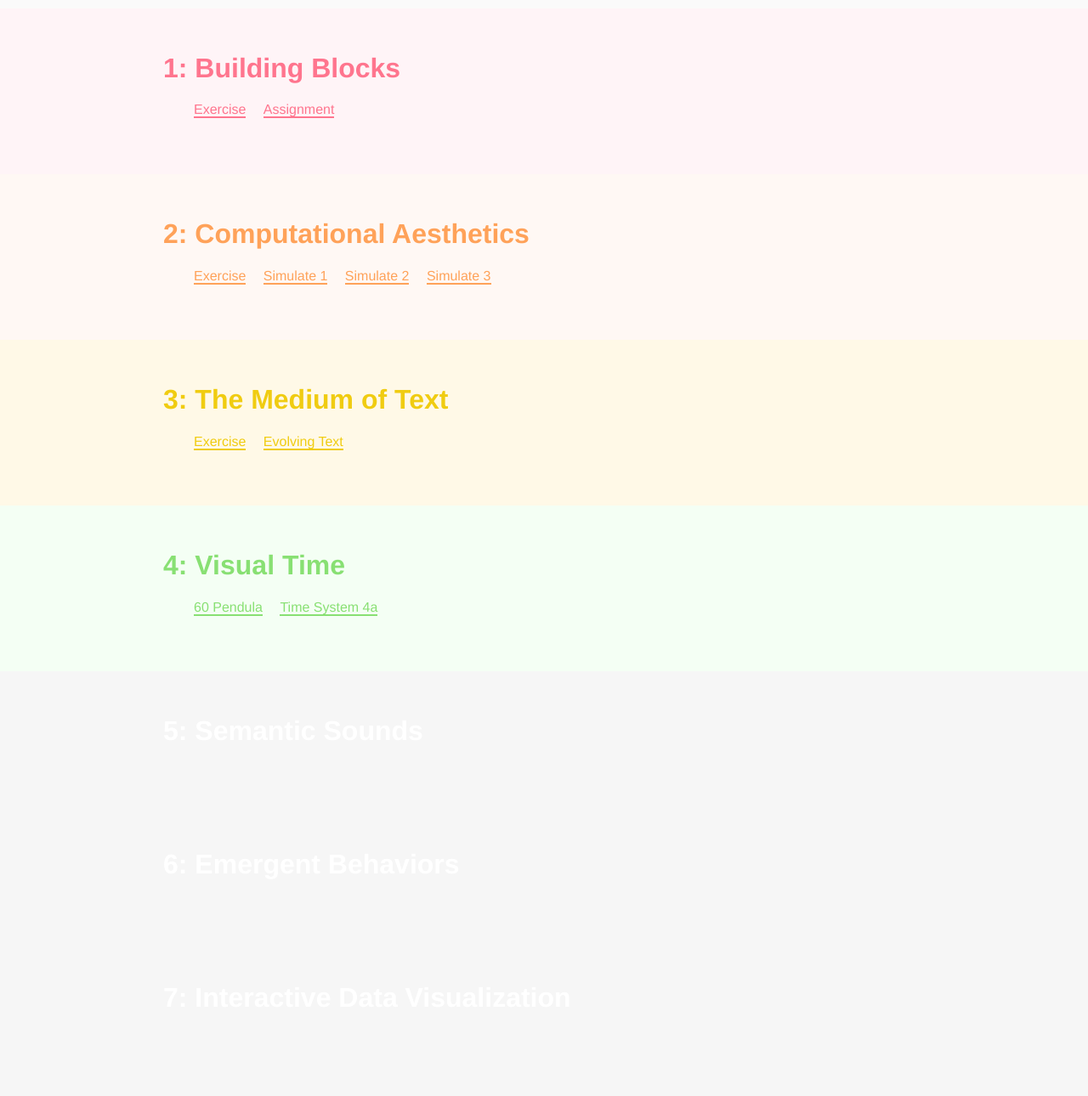
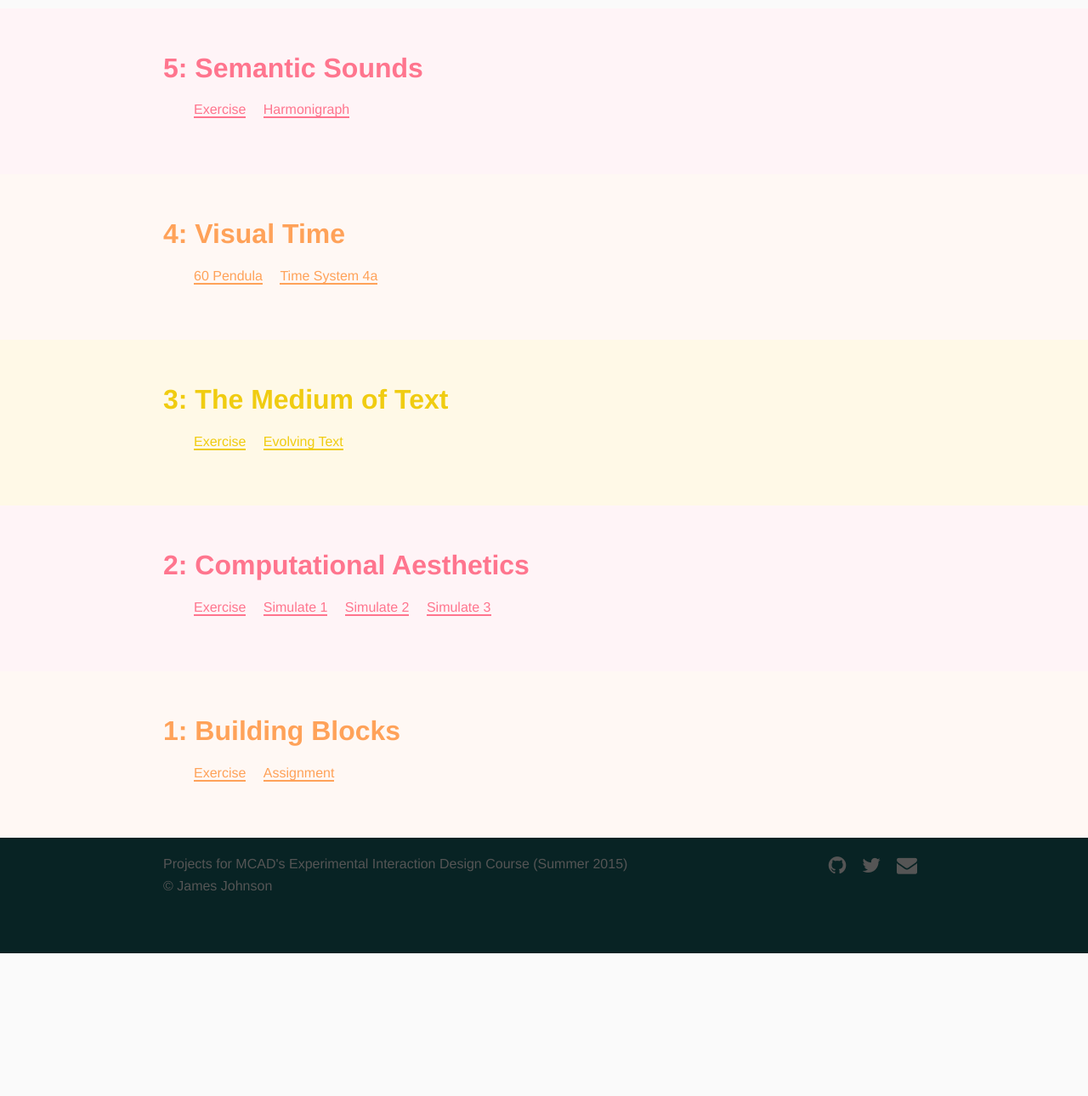
Before and after one commit to geekydatamonkey/exd-home, a website: page app/index.html in a window 1280 px wide. Shown: the part 240-1530 px from the top of the page at 85% size. After the commit the page ends 1362 px from the top, so only its background shows below. Drawn offline with nearby package versions, Linux system fonts and the light colour scheme; files that its build step writes are made by us from their sources.

Commit message:
updated for week 5. reversed order to blog style

```diff
--- a/app/index.html
+++ b/app/index.html
@@ -33,21 +33,19 @@
     <main>
       <article class="post-thumb">
         <div class="container">
-          <h2>1: Building Blocks</h2>
+          <h2>5: Semantic Sounds</h2>
           <ul>
-            <li><a href="http://jjohnson136.studio.mcad.edu/exd-projects/exercise1">Exercise</a></li>
-            <li><a href="http://jjohnson136.studio.mcad.edu/exd-projects/assignment1">Assignment</a></li>
+            <li><a href="http://jjohnson136.studio.mcad.edu/exd-projects/exercise5">Exercise</a></li>
+            <li><a href="http://jjohnson136.studio.mcad.edu/exd-projects/assignment5b">Harmonigraph</a></li>
           </ul>
         </div><!-- .container -->
       </article><!-- .post-thumb -->
-       <article class="post-thumb">
+      <article class="post-thumb">
         <div class="container">
-          <h2>2: Computational Aesthetics</h2>
+          <h2>4: Visual Time</h2>
           <ul>
-            <li><a href="http://jjohnson136.studio.mcad.edu/exd-projects/exercise2">Exercise</a></li>
-            <li><a href="http://jjohnson136.studio.mcad.edu/exd-projects/assignment2.1">Simulate 1</a></li>
-            <li><a href="http://jjohnson136.studio.mcad.edu/exd-projects/assignment2.2">Simulate 2</a></li>
-            <li><a href="http://jjohnson136.studio.mcad.edu/exd-projects/assignment2.3">Simulate 3</a></li>
+            <li><a href="http://jjohnson136.studio.mcad.edu/exd-projects/exercise4">60 Pendula</a></li>
+            <li><a href="http://jjohnson136.studio.mcad.edu/exd-projects/assignment4">Time System 4a</a></li>
           </ul>
         </div><!-- .container -->
       </article><!-- .post-thumb -->
@@ -62,48 +60,58 @@
       </article><!-- .post-thumb -->
       <article class="post-thumb">
         <div class="container">
-          <h2>4: Visual Time</h2>
+          <h2>2: Computational Aesthetics</h2>
           <ul>
-            <li><a href="http://jjohnson136.studio.mcad.edu/exd-projects/exercise4">60 Pendula</a></li>
-            <li><a href="http://jjohnson136.studio.mcad.edu/exd-projects/assignment4">Time System 4a</a></li>
+            <li><a href="http://jjohnson136.studio.mcad.edu/exd-projects/exercise2">Exercise</a></li>
+            <li><a href="http://jjohnson136.studio.mcad.edu/exd-projects/assignment2.1">Simulate 1</a></li>
+            <li><a href="http://jjohnson136.studio.mcad.edu/exd-projects/assignment2.2">Simulate 2</a></li>
+            <li><a href="http://jjohnson136.studio.mcad.edu/exd-projects/assignment2.3">Simulate 3</a></li>
           </ul>
         </div><!-- .container -->
       </article><!-- .post-thumb -->
       <article class="post-thumb">
         <div class="container">
-          <h2>5: Semantic Sounds</h2>
+          <h2>1: Building Blocks</h2>
           <ul>
+            <li><a href="http://jjohnson136.studio.mcad.edu/exd-projects/exercise1">Exercise</a></li>
+            <li><a href="http://jjohnson136.studio.mcad.edu/exd-projects/assignment1">Assignment</a></li>
           </ul>
         </div><!-- .container -->
       </article><!-- .post-thumb -->
-      <article class="post-thumb">
+
+
+
+
+
+
+<!--       <article class="post-thumb">
         <div class="container">
           <h2>6: Emergent Behaviors</h2>
           <ul>
           </ul>
-        </div><!-- .container -->
-      </article><!-- .post-thumb -->
+        </div>
+      </article>
       <article class="post-thumb">
         <div class="container">
           <h2>7: Interactive Data Visualization</h2>
           <ul>
           </ul>
-        </div><!-- .container -->
-      </article><!-- .post-thumb -->
+        </div>
+      </article>
       <article class="post-thumb">
         <div class="container">
           <h2>8: Models of the Physical World</h2>
           <ul>
           </ul>
-        </div><!-- .container -->
-      </article><!-- .post-thumb -->
+        </div>
+      </article>
       <article class="post-thumb">
         <div class="container">
           <h2>9 + 10: Final Project</h2>
           <ul>
           </ul>
-        </div><!-- .container -->
-      </article><!-- .post-thumb -->
+        </div>
+      </article> -->
     </main>
     <footer class="page-footer">
       <div class="container">
--- a/app/styles/_post-thumb.scss
+++ b/app/styles/_post-thumb.scss
@@ -27,7 +27,13 @@
     color: mix($black, $text-color, 10%);
   }
 }
-.post-thumb:nth-of-type(1) {
+
+.post-thumb.inactive {
+  color: $white;
+  background-color: #f6f6f6;
+}
+
+.post-thumb:nth-of-type(3n+1) {
   $text-color: $pink;
   background-color: $pink-light;
   color: $text-color;
@@ -36,7 +42,7 @@
     &:hover{ color: mix($black, $text-color, 10%);}
   }
 }
-.post-thumb:nth-of-type(2) {
+.post-thumb:nth-of-type(3n+2) {
   $text-color: $orange;
   background-color: $orange-light;
   color: $text-color;
@@ -46,7 +52,7 @@
   }
 }
 
-.post-thumb:nth-of-type(3) {
+.post-thumb:nth-of-type(3n+3) {
   $text-color: $yellow;
   background-color: $yellow-light;
   color: $text-color;
@@ -56,12 +62,12 @@
   }
 }
 
-.post-thumb:nth-of-type(4) {
-  $text-color: $green;
-  background-color: $green-light;
-  color: $text-color;
-  a {
-    color: $text-color;
-    &:hover{ color: mix($black, $text-color, 10%);}
-  }
-}
+// .post-thumb:nth-of-type(4) {
+//   $text-color: $green;
+//   background-color: $green-light;
+//   color: $text-color;
+//   a {
+//     color: $text-color;
+//     &:hover{ color: mix($black, $text-color, 10%);}
+//   }
+//}
```
